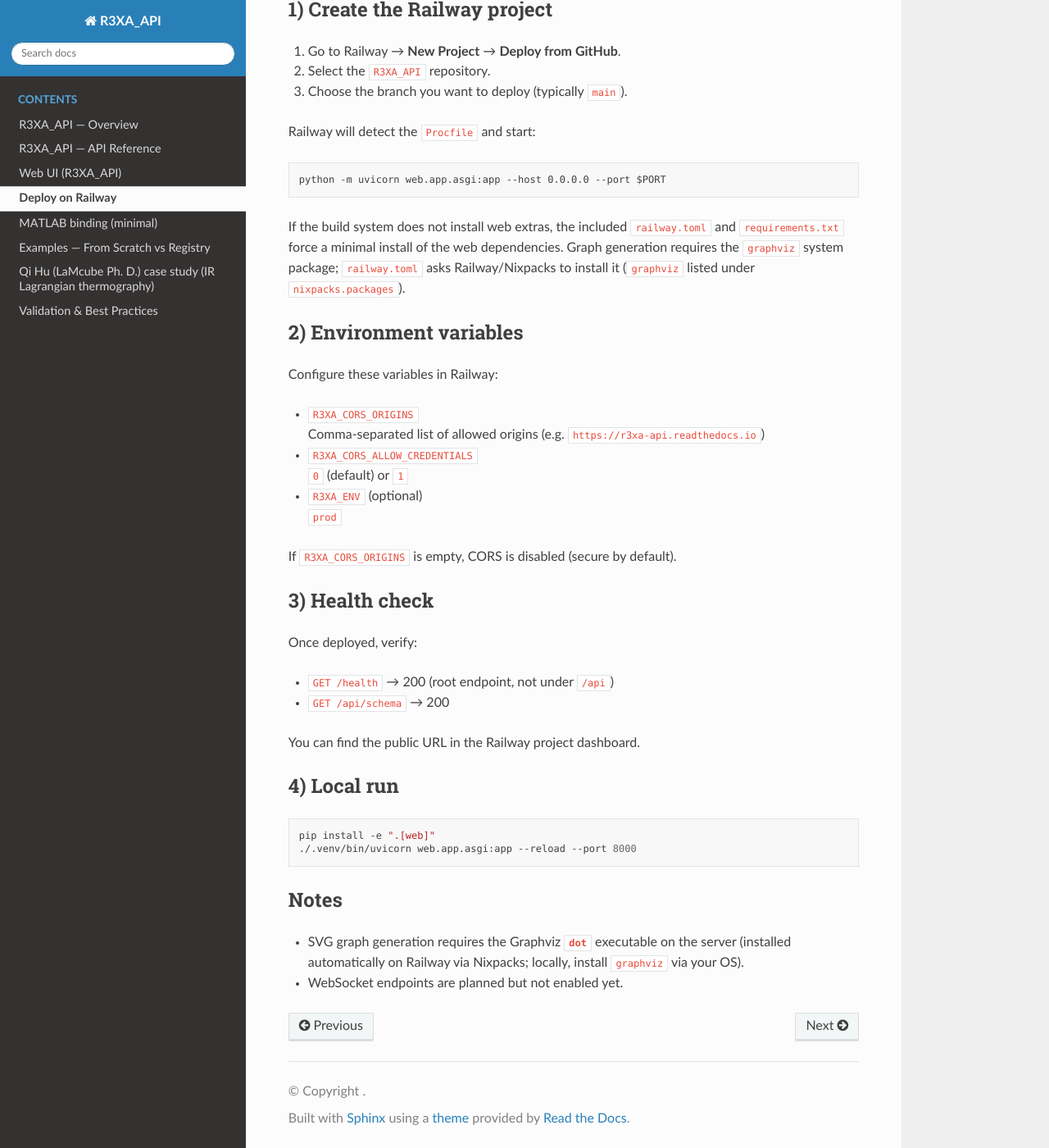
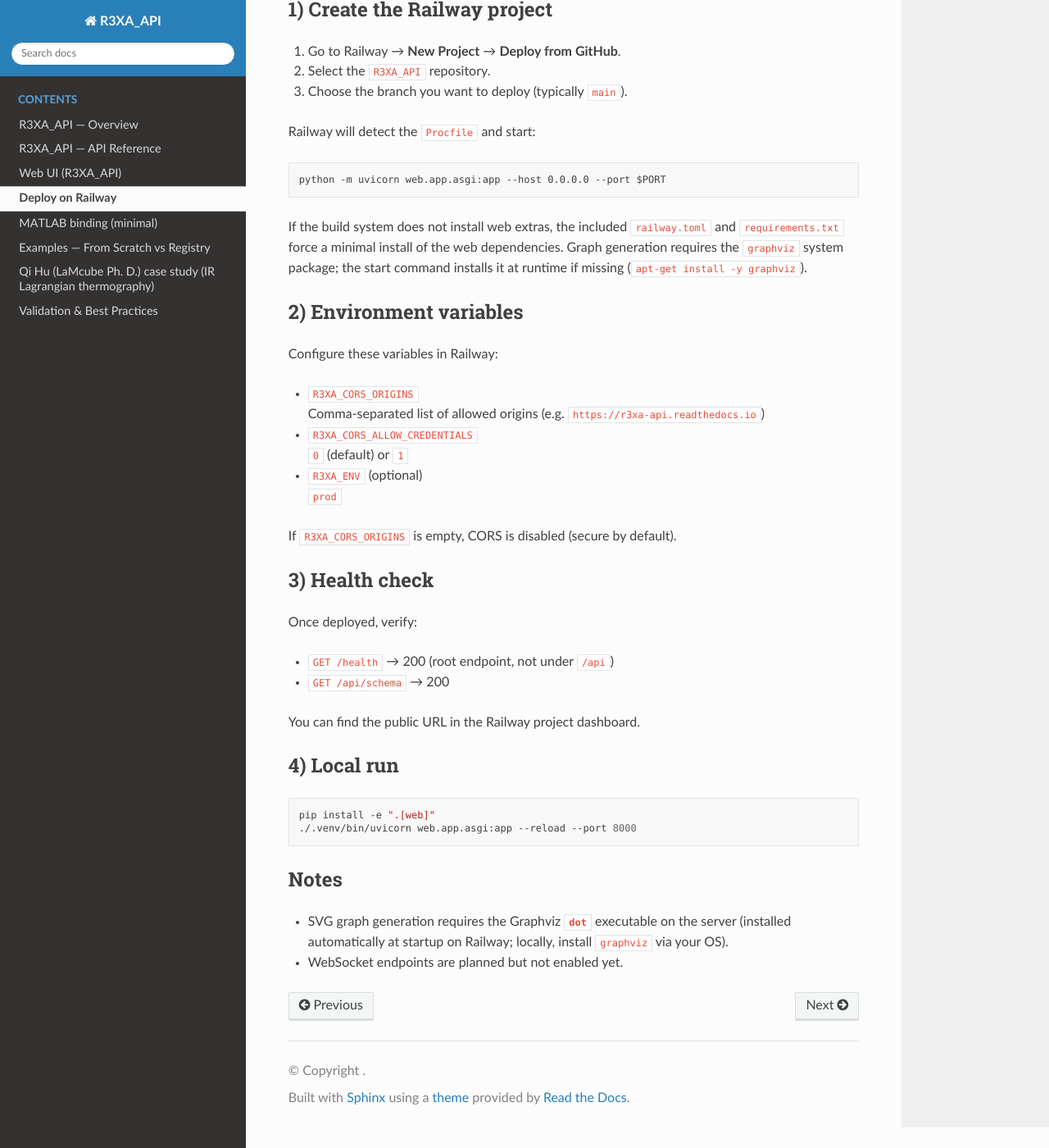
Before and after one commit to jeffwitz/R3XA_API, a Sphinx documentation site: the page built from docs/DEPLOY_RAILWAY.md, in a window 1280 px wide and 1400 px high, scrolled down 213 px. Shown: the whole window at 82% size. Built offline with Sphinx 7.4.7 and the Read the Docs theme 3.1.0, drawn with Linux system fonts in a browser that asks for light colours.

Commit message:
Railway: ensure graphviz installed at runtime

```diff
--- a/docs/DEPLOY_RAILWAY.md
+++ b/docs/DEPLOY_RAILWAY.md
@@ -16,8 +16,8 @@ python -m uvicorn web.app.asgi:app --host 0.0.0.0 --port $PORT
 
 If the build system does not install web extras, the included `railway.toml`
 and `requirements.txt` force a minimal install of the web dependencies.
-Graph generation requires the `graphviz` system package; `railway.toml`
-asks Railway/Nixpacks to install it (`graphviz` listed under `nixpacks.packages`).
+Graph generation requires the `graphviz` system package; the start command
+installs it at runtime if missing (`apt-get install -y graphviz`).
 
 ## 2) Environment variables
 
@@ -51,5 +51,5 @@ pip install -e ".[web]"
 ## Notes
 
 - SVG graph generation requires the Graphviz **`dot`** executable on the server
-  (installed automatically on Railway via Nixpacks; locally, install `graphviz` via your OS).
+  (installed automatically at startup on Railway; locally, install `graphviz` via your OS).
 - WebSocket endpoints are planned but not enabled yet.
--- a/railway.toml
+++ b/railway.toml
@@ -5,4 +5,4 @@ packages = ["graphviz"]
 cmd = "python -m pip install -r requirements.txt && python -m pip install '.[web]'"
 
 [deploy]
-startCommand = "PYTHONPATH=/app python -m uvicorn web.app.asgi:app --host 0.0.0.0 --port ${PORT:-8080}"
+startCommand = "sh -c 'command -v dot >/dev/null 2>&1 || (apt-get update && apt-get install -y graphviz); PYTHONPATH=/app python -m uvicorn web.app.asgi:app --host 0.0.0.0 --port ${PORT:-8080}'"
```
Also changed, not shown: 1 other file.
